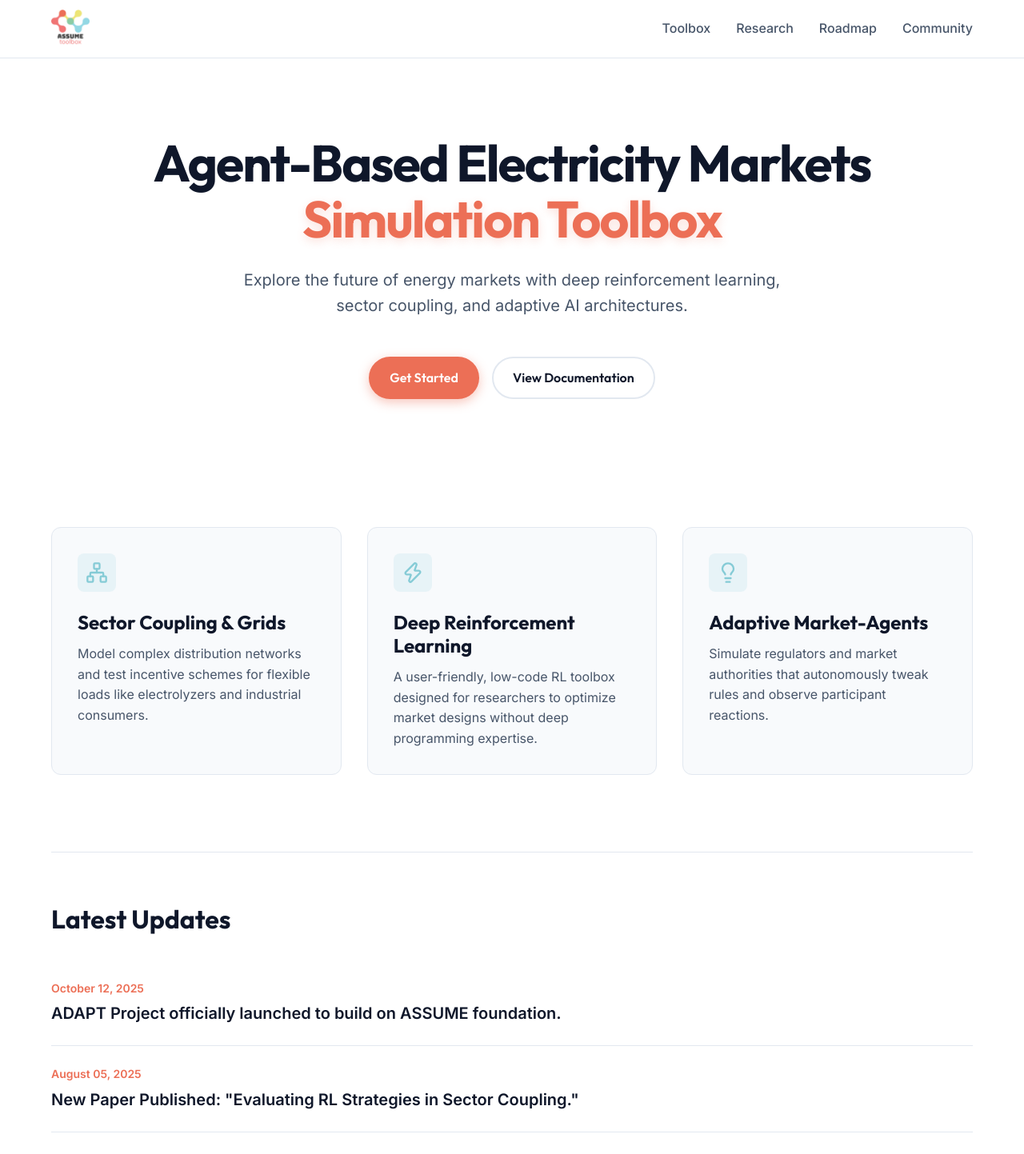
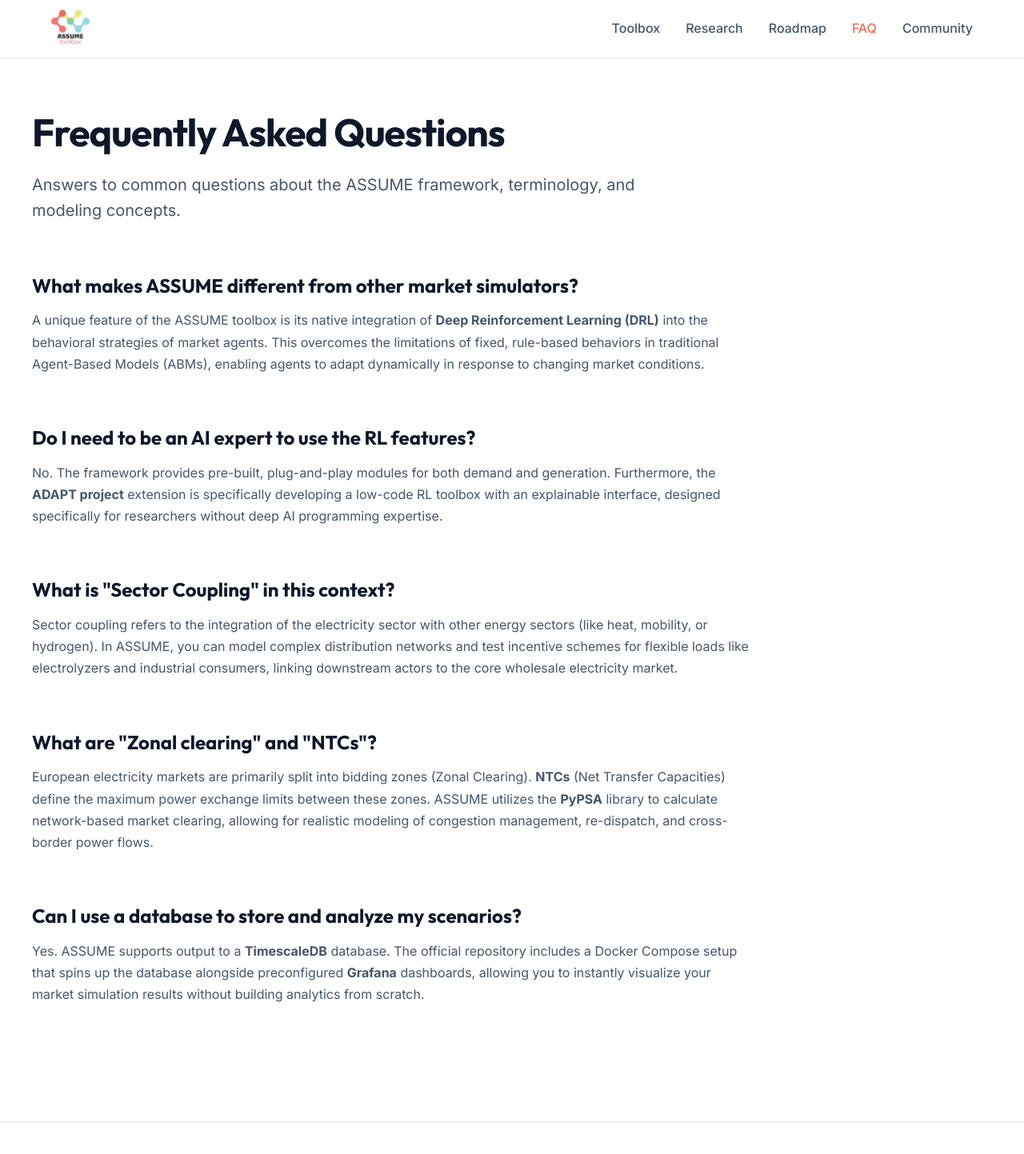
Before and after one commit to assume-framework/assume-framework.github.io, a React (Vite) app: page /faq in a window 1280 px wide. Before the commit this address led to /. Shown: the top 1443 px of the page at 80% size. Built offline with nearby package versions, Linux system fonts and the light colour scheme.

Commit message:
feat: update community contacts and add FAQ page

```diff
--- a/src/App.tsx
+++ b/src/App.tsx
@@ -5,6 +5,7 @@ import { ToolboxPage } from './pages/ToolboxPage';
 import { ResearchPage } from './pages/ResearchPage';
 import { CommunityPage } from './pages/CommunityPage';
 import { RoadmapPage } from './pages/RoadmapPage';
+import { FAQPage } from './pages/FAQPage';
 
 function App() {
   return (
@@ -16,6 +17,7 @@ function App() {
           <Route path="research" element={<ResearchPage />} />
           <Route path="roadmap" element={<RoadmapPage />} />
           <Route path="community" element={<CommunityPage />} />
+          <Route path="faq" element={<FAQPage />} />
           <Route path="*" element={<Navigate to="/" replace />} />
         </Route>
       </Routes>
--- a/src/components/layout/Navbar.tsx
+++ b/src/components/layout/Navbar.tsx
@@ -20,6 +20,7 @@ export function Navbar() {
           <NavLink to="/toolbox" className={({isActive}) => isActive ? "nav-link active" : "nav-link"}>Toolbox</NavLink>
           <NavLink to="/research" className={({isActive}) => isActive ? "nav-link active" : "nav-link"}>Research</NavLink>
           <NavLink to="/roadmap" className={({isActive}) => isActive ? "nav-link active" : "nav-link"}>Roadmap</NavLink>
+          <NavLink to="/faq" className={({isActive}) => isActive ? "nav-link active" : "nav-link"}>FAQ</NavLink>
           <NavLink to="/community" className={({isActive}) => isActive ? "nav-link active" : "nav-link"}>Community</NavLink>
         </nav>
 
--- a/src/pages/CommunityPage.tsx
+++ b/src/pages/CommunityPage.tsx
@@ -1,4 +1,4 @@
-import { Mail, GitBranch } from 'lucide-react';
+import { Mail, GitBranch, MessageSquare, Users } from 'lucide-react';
 import { Button } from '../components/ui/Button';
 
 const team = [
@@ -107,14 +107,20 @@ export function CommunityPage() {
       <section style={{ borderTop: '1px solid var(--border-color)', paddingTop: '4rem' }}>
         <h2 style={{ fontSize: '2rem', marginBottom: '1.5rem' }}>Get in Touch</h2>
         <p style={{ color: 'var(--text-secondary)', marginBottom: '2rem', maxWidth: '600px' }}>
-          Have questions or want to collaborate? The best way to reach us is through our Matrix channel or by opening an issue on GitHub.
+          Have questions or want to collaborate? The best way to reach us is through our Matrix channel, opening an issue on GitHub, or asking on the OpenMod Discourse forum.
         </p>
         <div style={{ display: 'flex', gap: '1rem', flexWrap: 'wrap' }}>
-          <Button variant="primary" style={{ display: 'flex', alignItems: 'center', gap: '0.5rem' }} href="mailto:gunter.grimm@inatech.uni-freiburg.de">
-            <Mail size={18} /> Join Matrix Chat
+          <Button variant="primary" style={{ display: 'flex', alignItems: 'center', gap: '0.5rem' }} href="https://matrix.to/#/#assume-framework:matrix.org" target="_blank" rel="noopener noreferrer">
+            <MessageSquare size={18} /> Join Matrix Chat
+          </Button>
+          <Button variant="outline" style={{ display: 'flex', alignItems: 'center', gap: '0.5rem' }} href="https://forum.openmod.org/" target="_blank" rel="noopener noreferrer">
+            <Users size={18} /> OpenMod Forum
           </Button>
           <Button variant="outline" style={{ display: 'flex', alignItems: 'center', gap: '0.5rem' }} href="https://github.com/assume-framework/assume/issues" target="_blank" rel="noopener noreferrer">
             <GitBranch size={18} /> GitHub Issues
+          </Button>
+          <Button variant="outline" style={{ display: 'flex', alignItems: 'center', gap: '0.5rem' }} href="mailto:gunter.grimm@inatech.uni-freiburg.de">
+            <Mail size={18} /> Email Coordinator
           </Button>
         </div>
       </section>
--- /dev/null
+++ b/src/pages/FAQPage.tsx
@@ -0,0 +1,51 @@
+export function FAQPage() {
+  return (
+    <div className="container" style={{ padding: '4rem 0' }}>
+      <header style={{ marginBottom: '4rem', maxWidth: '800px' }}>
+        <h1 style={{ fontSize: '3rem', marginBottom: '1rem', letterSpacing: '-0.02em' }}>Frequently Asked Questions</h1>
+        <p style={{ fontSize: '1.25rem', color: 'var(--text-secondary)' }}>
+          Answers to common questions about the ASSUME framework, terminology, and modeling concepts.
+        </p>
+      </header>
+
+      <div style={{ display: 'flex', flexDirection: 'column', gap: '3rem', maxWidth: '900px' }}>
+
+        <section>
+          <h2 style={{ fontSize: '1.5rem', marginBottom: '0.75rem' }}>What makes ASSUME different from other market simulators?</h2>
+          <p style={{ color: 'var(--text-secondary)', lineHeight: 1.7 }}>
+            A unique feature of the ASSUME toolbox is its native integration of <strong>Deep Reinforcement Learning (DRL)</strong> into the behavioral strategies of market agents. This overcomes the limitations of fixed, rule-based behaviors in traditional Agent-Based Models (ABMs), enabling agents to adapt dynamically in response to changing market conditions.
+          </p>
+        </section>
+
+        <section>
+          <h2 style={{ fontSize: '1.5rem', marginBottom: '0.75rem' }}>Do I need to be an AI expert to use the RL features?</h2>
+          <p style={{ color: 'var(--text-secondary)', lineHeight: 1.7 }}>
+            No. The framework provides pre-built, plug-and-play modules for both demand and generation. Furthermore, the <strong>ADAPT project</strong> extension is specifically developing a low-code RL toolbox with an explainable interface, designed specifically for researchers without deep AI programming expertise.
+          </p>
+        </section>
+
+        <section>
+          <h2 style={{ fontSize: '1.5rem', marginBottom: '0.75rem' }}>What is "Sector Coupling" in this context?</h2>
+          <p style={{ color: 'var(--text-secondary)', lineHeight: 1.7 }}>
+            Sector coupling refers to the integration of the electricity sector with other energy sectors (like heat, mobility, or hydrogen). In ASSUME, you can model complex distribution networks and test incentive schemes for flexible loads like electrolyzers and industrial consumers, linking downstream actors to the core wholesale electricity market.
+          </p>
+        </section>
+
+        <section>
+          <h2 style={{ fontSize: '1.5rem', marginBottom: '0.75rem' }}>What are "Zonal clearing" and "NTCs"?</h2>
+          <p style={{ color: 'var(--text-secondary)', lineHeight: 1.7 }}>
+            European electricity markets are primarily split into bidding zones (Zonal Clearing). <strong>NTCs</strong> (Net Transfer Capacities) define the maximum power exchange limits between these zones. ASSUME utilizes the <strong>PyPSA</strong> library to calculate network-based market clearing, allowing for realistic modeling of congestion management, re-dispatch, and cross-border power flows.
+          </p>
+        </section>
+
+        <section>
+          <h2 style={{ fontSize: '1.5rem', marginBottom: '0.75rem' }}>Can I use a database to store and analyze my scenarios?</h2>
+          <p style={{ color: 'var(--text-secondary)', lineHeight: 1.7 }}>
+            Yes. ASSUME supports output to a <strong>TimescaleDB</strong> database. The official repository includes a Docker Compose setup that spins up the database alongside preconfigured <strong>Grafana</strong> dashboards, allowing you to instantly visualize your market simulation results without building analytics from scratch.
+          </p>
+        </section>
+
+      </div>
+    </div>
+  );
+}
```
